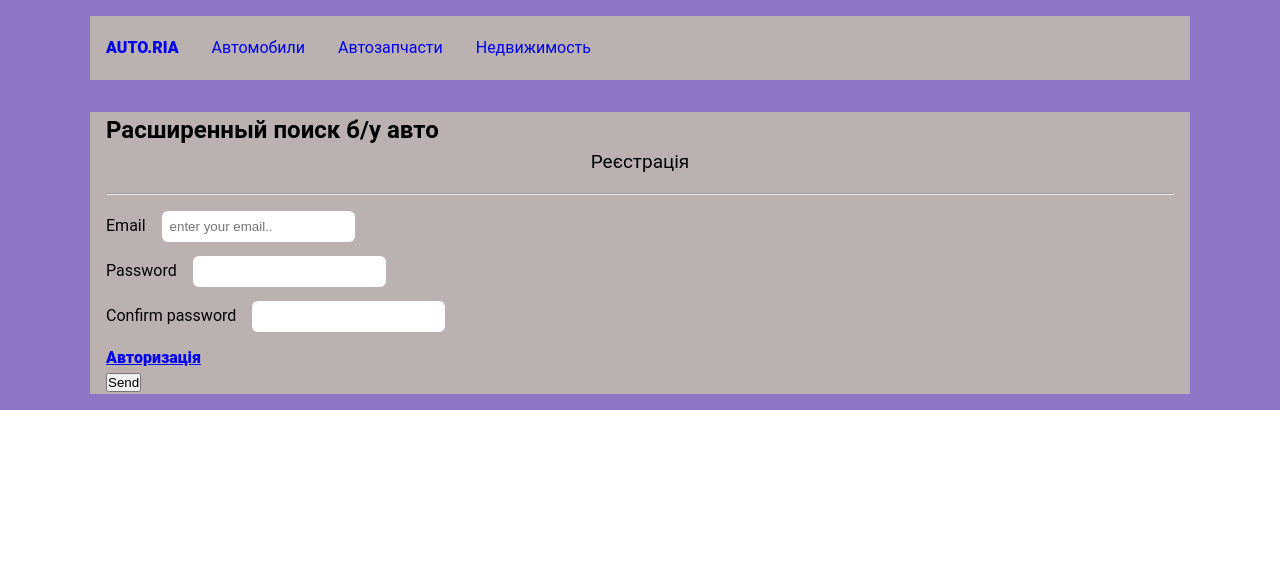
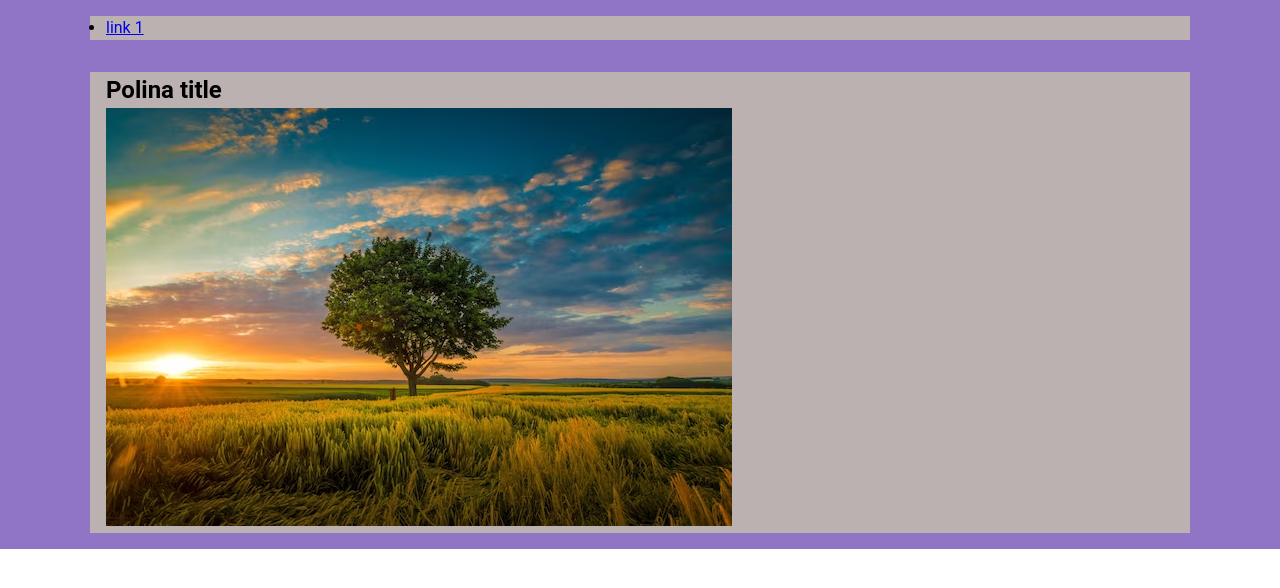
Before and after one commit to polina-05/hillel1-2, a plain HTML site: page index.html in a window 1280 px wide. Drawn offline with Linux system fonts and the light colour scheme.

Commit message:
update template1

```diff
--- a/css/styles.css
+++ b/css/styles.css
@@ -29,74 +29,3 @@ html {
   padding-top: 1rem;
   padding-bottom: 1rem;
 }
-
-.my-rem {
-  background-color: #71caab;
-  margin-top: 1rem;
-  margin-bottom: 1rem;
-}
-
-img {
-  max-width: 100%;
-}
-
-.mx-auto {
-  margin-left: auto;
-  margin-right: auto;
-}
-li {
-  list-style-type: none;
-}
-
-a {
-  text-decoration: none;
-}
-
-.header-nav {
-  display: flex;
-  gap: 33px;
-  padding: 20px 0;
-}
-
-@media (max-width: 595px) {
-  .header-nav {
-    flex-wrap: wrap;
-  }
-}
-
-.header-nav li:first-child {
-  font-weight: 800;
-  text-transform: uppercase;
-}
-
-h1 + p {
-  text-align: center;
-  font-size: 19px;
-}
-
-input {
-  padding: 8px;
-  border-radius: 6px;
-  border: none;
-}
-
-label {
-  margin-right: 12px;
-}
-
-form div {
-  margin-bottom: 14px;
-}
-
-form div:last-child {
-  margin-bottom: 0;
-}
-
-.autor {
-  font-weight: 900;
-  text-decoration: underline;
-}
-
-.otstyp {
-  margin: 0 24px;
-}
--- a/index.html
+++ b/index.html
@@ -8,62 +8,19 @@
   </head>
   <body>
     <header class="py-rem">
-      <div class="otstyp">
       <div class="container">
         <nav>
           <ul class="header-nav">
-              <li><a href="#"> auto.ria</a></li>
-              <li><a href="#">Автомобили</a></li>
-              <li><a href="#">Автозапчасти</a></li>
-              <li><a href="#">Недвижимость</a></li>
+            <li><a href="#"> link 1</a></li>
           </ul>
         </nav>
-        </div>
       </div>
     </header>
     <main>
       <section class="py-rem first-section">
-        <div class="otstyp">
         <div class="container">
-            <h1>Расширенный поиск б/у авто</h1>
-            <p>Реєстрація</p>
-            <hr class="my-rem" />
-            <form action="#" method="post">
-              <div>
-                <label for="email"> Email </label>
-                <input
-                  id="email"
-                  type="email"
-                  name="user-email"
-                  placeholder="enter your email.."
-                />
-              </div>
-              <div>
-                <label for="pass">Password</label>
-                <input
-                  type="password"
-                  name="userpass"
-                  id="pass"
-                  maxlength="5"
-                />
-              </div>
-              <div>
-                <label for="confirmpass">Confirm password</label>
-                <input
-                  type="password"
-                  name="confpass"
-                  id="confirmpass"
-                  maxlength="5"
-                  required
-                />
-              </div>
-              <p>
-                <a class="autor" href="./autor.html">Авторизація</a>
-              </p>
-
-              <button type="submit">Send</button>
-            </form>
-          </div>
+          <h1>Polina title</h1>
+          <img src="./images/nature1.avif" alt="nature1" />
         </div>
       </section>
     </main>
```
Also changed, not shown: images/nature1.avif (added). Lines whose indentation alone changed are shown as unchanged.
